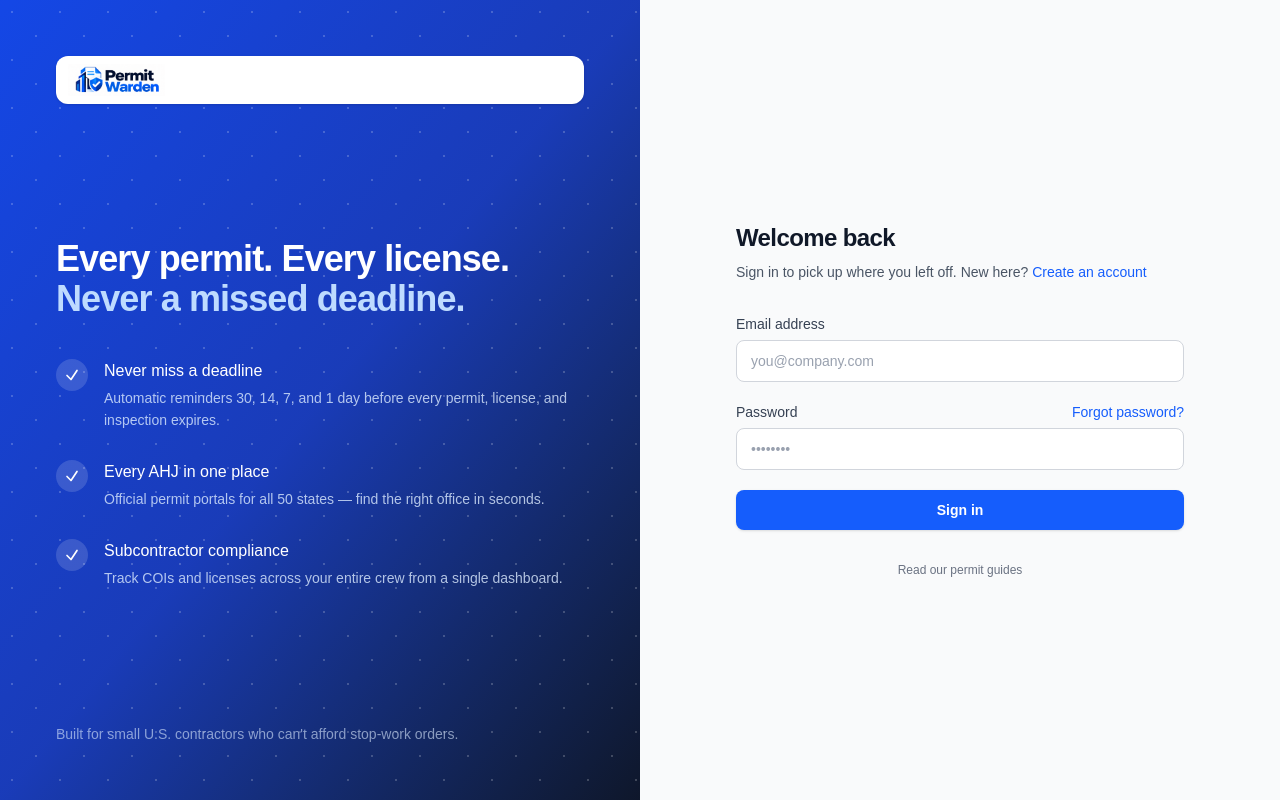
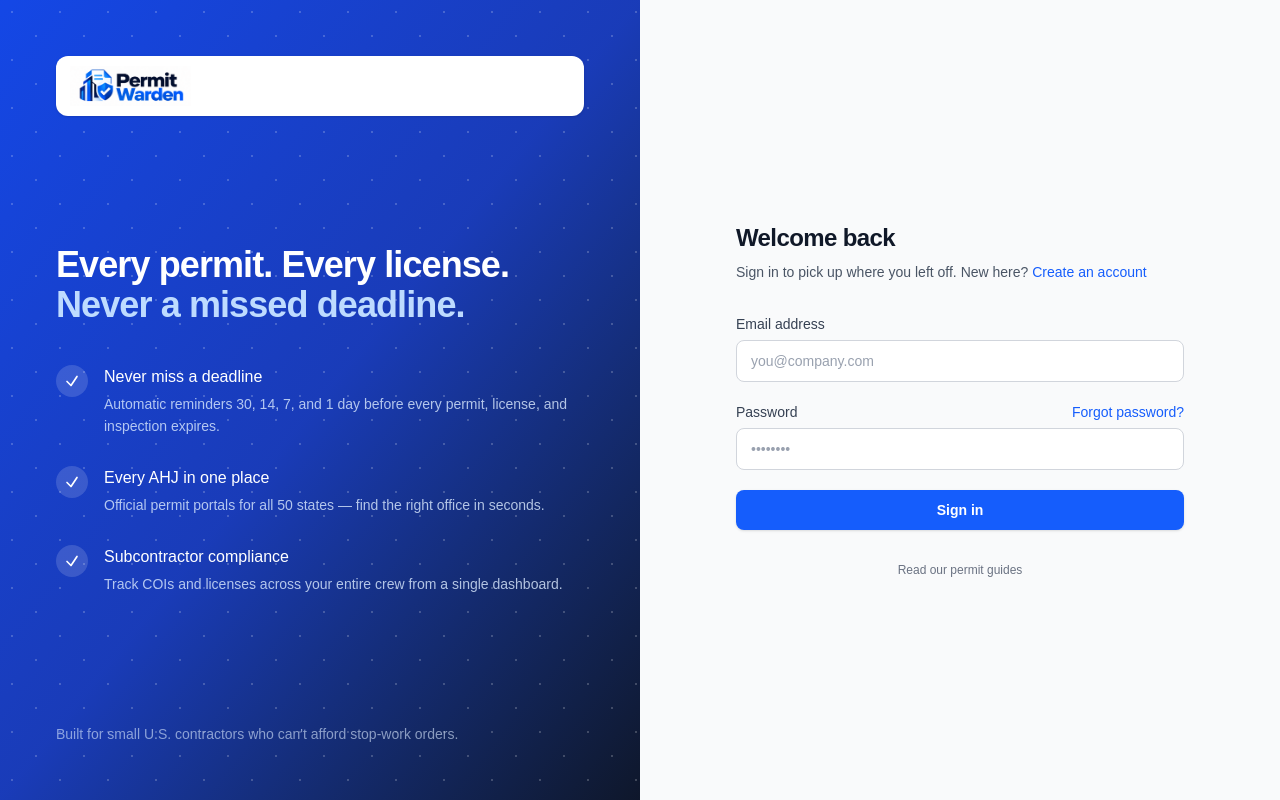
Before and after one commit to theahmedali89/permit-tracker, a Next.js app: page /signin in a window 1280 px wide. Built offline with nearby package versions, Linux system fonts and the light colour scheme; no server answers.

Commit message:
Logo: bigger + clickable (sidebar -> /dashboard, auth pages -> /blog)

```diff
--- a/components/app-shell.tsx
+++ b/components/app-shell.tsx
@@ -35,9 +35,9 @@ export function AppShell({ children }: { children: React.ReactNode }) {
       <aside className="hidden md:flex md:w-64 md:flex-col md:fixed md:inset-y-0 bg-white dark:bg-gray-800 border-r border-gray-200 dark:border-gray-700">
         <div className="flex-1 flex flex-col min-h-0">
           <div className="flex items-center h-16 px-4 border-b border-gray-200 dark:border-gray-700">
-            <div className="bg-white rounded-lg px-2 py-1.5 shadow-sm">
-              <img src="/logo.png" alt="Permit Warden" className="h-7 w-auto" />
-            </div>
+            <Link href="/dashboard" className="bg-white rounded-lg px-2.5 py-2 shadow-sm hover:shadow transition-shadow">
+              <img src="/logo.png" alt="Permit Warden" className="h-9 w-auto" />
+            </Link>
           </div>
           <nav className="flex-1 px-2 py-4 space-y-1">
             {nav.map((item) => (
--- a/components/auth-layout.tsx
+++ b/components/auth-layout.tsx
@@ -17,9 +17,9 @@ const HIGHLIGHTS = [
 
 function Logo() {
   return (
-    <div className="inline-block rounded-xl bg-white px-3 py-2 shadow-sm">
-      <img src="/logo.png" alt="Permit Warden" className="h-8 w-auto" />
-    </div>
+    <Link href="/blog" className="inline-block rounded-xl bg-white px-3.5 py-2.5 shadow-sm hover:shadow transition-shadow">
+      <img src="/logo.png" alt="Permit Warden" className="h-10 w-auto" />
+    </Link>
   );
 }
 
```
